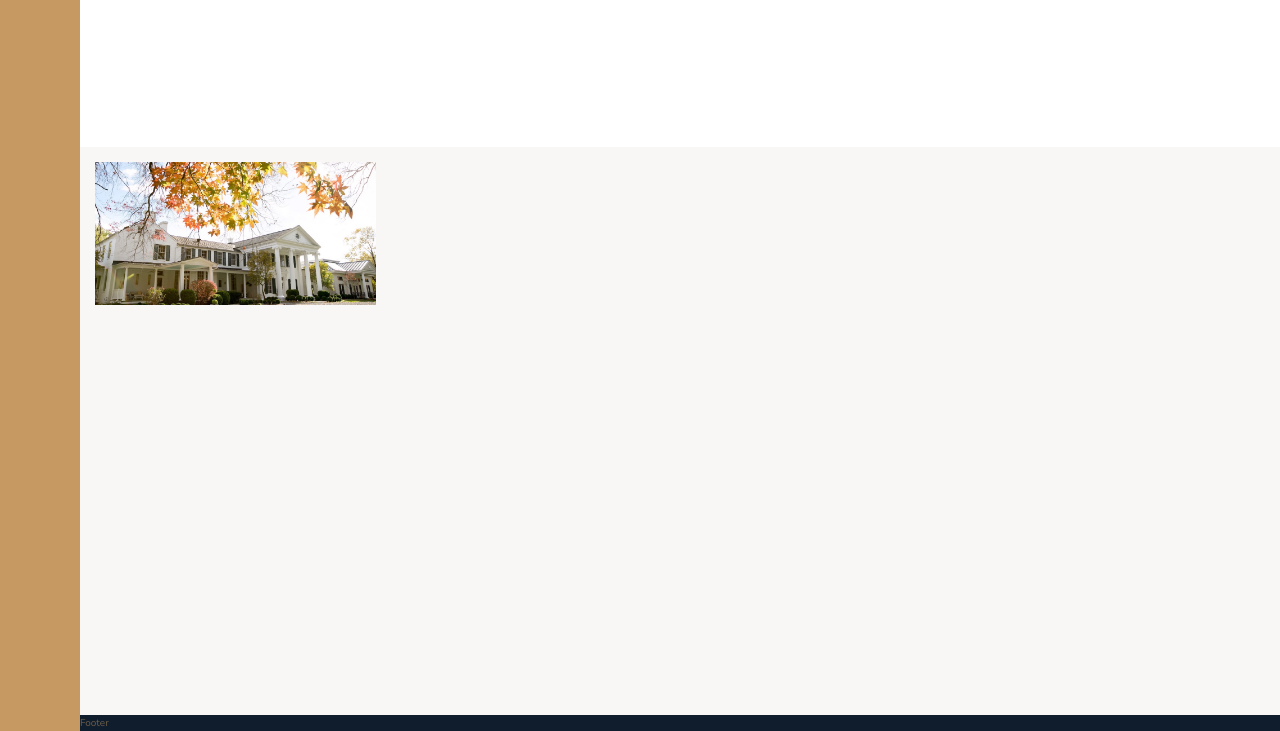
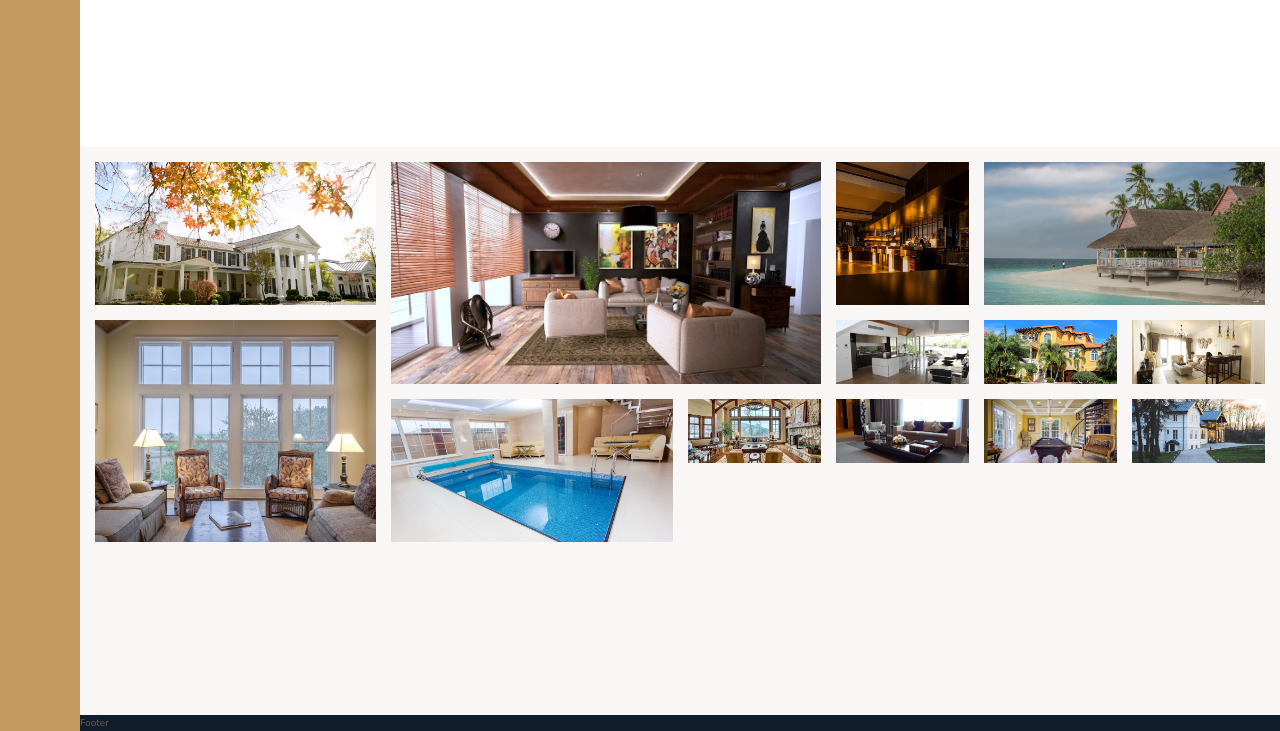
Before and after one commit to mattyImry/UdemyCssSass_Project3, a website: page index.html in a window 1280 px wide. Shown: the part 2983-3714 px from the top of the page. Drawn offline with nearby package versions, Linux system fonts and the light colour scheme.

Commit message:
populatign gallery grid

```diff
--- a/index.html
+++ b/index.html
@@ -286,10 +286,20 @@
         </section>
 
         <section class="gallery">
-            <figure class="gallery__item gallery__item--1">
-                <img src="img/gal-1.jpeg" alt="Gallery image 1" class="gallery__img">
-            </figure>
-
+            <figure class="gallery__item gallery__item--1"><img src="img/gal-1.jpeg" alt="Gallery image 1" class="gallery__img"></figure>
+            <figure class="gallery__item gallery__item--2"><img src="img/gal-2.jpeg" alt="Gallery image 2" class="gallery__img"></figure>
+            <figure class="gallery__item gallery__item--3"><img src="img/gal-3.jpeg" alt="Gallery image 3" class="gallery__img"></figure>
+            <figure class="gallery__item gallery__item--4"><img src="img/gal-4.jpeg" alt="Gallery image 4" class="gallery__img"></figure>
+            <figure class="gallery__item gallery__item--5"><img src="img/gal-5.jpeg" alt="Gallery image 5" class="gallery__img"></figure>
+            <figure class="gallery__item gallery__item--6"><img src="img/gal-6.jpeg" alt="Gallery image 6" class="gallery__img"></figure>
+            <figure class="gallery__item gallery__item--7"><img src="img/gal-7.jpeg" alt="Gallery image 7" class="gallery__img"></figure>
+            <figure class="gallery__item gallery__item--8"><img src="img/gal-8.jpeg" alt="Gallery image 8" class="gallery__img"></figure>
+            <figure class="gallery__item gallery__item--9"><img src="img/gal-9.jpeg" alt="Gallery image 9" class="gallery__img"></figure>
+            <figure class="gallery__item gallery__item--10"><img src="img/gal-10.jpeg" alt="Gallery image 10" class="gallery__img"></figure>
+            <figure class="gallery__item gallery__item--11"><img src="img/gal-11.jpeg" alt="Gallery image 11" class="gallery__img"></figure>
+            <figure class="gallery__item gallery__item--12"><img src="img/gal-12.jpeg" alt="Gallery image 12" class="gallery__img"></figure>
+            <figure class="gallery__item gallery__item--13"><img src="img/gal-13.jpeg" alt="Gallery image 13" class="gallery__img"></figure>
+            <figure class="gallery__item gallery__item--14"><img src="img/gal-14.jpeg" alt="Gallery image 14" class="gallery__img"></figure>
         </section>
 
         <footer class="footer">
--- a/sass/_gallery.scss
+++ b/sass/_gallery.scss
@@ -9,9 +9,45 @@
     padding: 1.5rem;
 
     &__item {
+
         &--1 {
             grid-row: 1 / span 2;
             grid-column: 1 / span 2;
+        }
+
+        &--2 {
+            grid-row: 1 / span 3;
+            grid-column: 3 / span 3;
+        }
+
+        &--3 {
+            grid-row: 1 / span 2;
+            grid-column: 6 / span 1;
+        }
+
+        &--4 {
+            grid-row: 1 / span 2;
+            grid-column: 7 / span 2;
+        }
+
+        &--5 {
+            grid-row: 3 / span 3;
+            grid-column: 1 / span 2;
+        }
+
+        &--6 {
+            grid-row: 4 / span 2;
+            grid-column: 3 / span 2;
+        }
+
+        &--7 {
+            grid-row: 4 / 5;
+            grid-column: 5 / 6;
+        }
+
+        &--8 {
+            grid-row: 4 / 5;
+            grid-column: 5 / 6;
         }
     }
 
```
Also changed, not shown: css/style.css.
